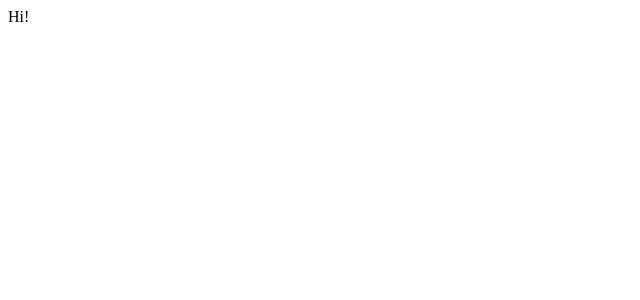
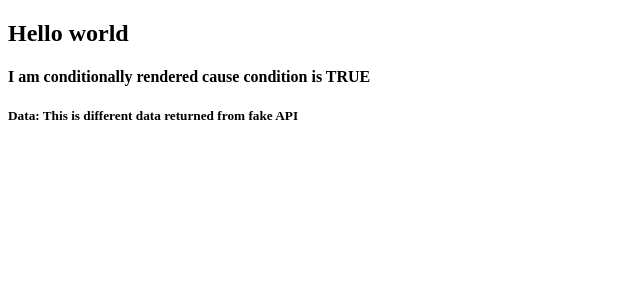
Before and after one commit to pgeliebter/react-practice, a React app: page / in a window 1280 px wide. Shown: the top 300 px of the page, without its empty margins (0-640 px from the left). Built offline with nearby package versions, Linux system fonts and the light colour scheme; the HTML template or start-up script is replaced by a standard one.

Commit message:
adds conditional render example

```diff
--- a/src/App.js
+++ b/src/App.js
@@ -1,6 +1,41 @@
-import React from 'react'
-import './style.css'
-function App() {
-	return <div>Hi!</div>
+import React, { Component } from 'react'
+import Conditional from './Conditional'
+
+class App extends Component {
+	constructor() {
+		super()
+		this.state = {
+			finishedLoading: false,
+			data: ''
+		}
+	}
+
+	componentDidMount() {
+		setTimeout(() => {
+			this.setState({
+				finishedLoading: true,
+				data: 'This is data returned from fake API'
+			})
+		}, 1500),
+			setTimeout(() => {
+				this.setState({
+					data: 'This is different data returned from fake API'
+				})
+			}, 3000)
+	}
+
+	render() {
+		return (
+			<div>
+				{this.state.finishedLoading && (
+					<Conditional
+						finishedLoading={this.state.finishedLoading}
+						data={this.state.data}
+					/>
+				)}
+			</div>
+		)
+	}
 }
+
 export default App
--- /dev/null
+++ b/src/Conditional.js
@@ -0,0 +1,13 @@
+import React from 'react'
+
+function Conditional(props) {
+	return (
+		<div>
+			{props.finishedLoading && <h2>Hello world</h2>}
+			<h4>I am conditionally rendered cause condition is TRUE </h4>
+			<h5>Data: {props.data}</h5>
+		</div>
+	)
+}
+
+export default Conditional
```
